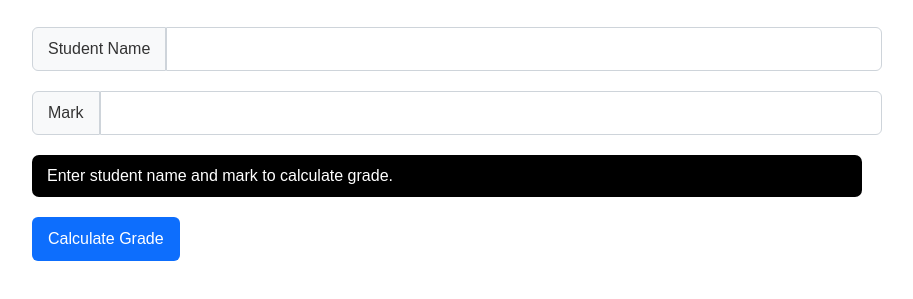
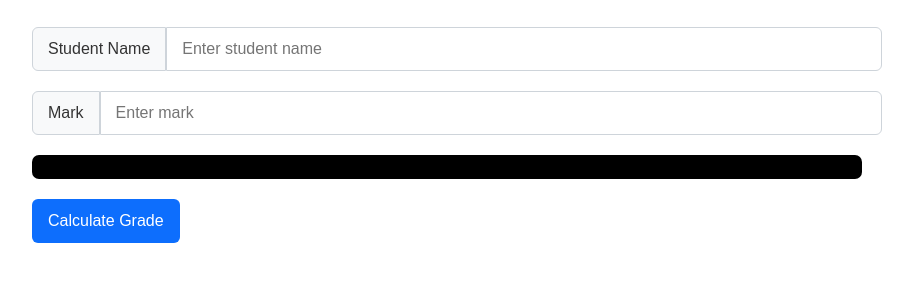
Before and after one commit to eliasmarga50-png/Student_Grade_Calculator, a plain HTML site: page index.html in a window 1280 px wide. Shown: the part 61-360 px from the top of the page, without its empty margins (108-1021 px from the left). Drawn offline with Linux system fonts and the light colour scheme.

Commit message:
remove the hardcoded result

```diff
--- a/index.html
+++ b/index.html
@@ -15,17 +15,15 @@
 
         <div class="input-group">
             <label for="studentName">Student Name</label>
-            <input type="text" id="studentName" value="">
+            <input type="text" id="studentName" placeholder="Enter student name">
         </div>
 
         <div class="input-group">
             <label for="mark">Mark</label>
-            <input type="number" id="mark" value="">
+            <input type="number" id="mark" placeholder="Enter mark">
         </div>
 
-        <div id="result" class="result">
-            Enter student name and mark to calculate grade.
-        </div>
+        <div id="result" class="result"></div>
 
         <button id="calculateBtn">Calculate Grade</button>
     </div>
```
